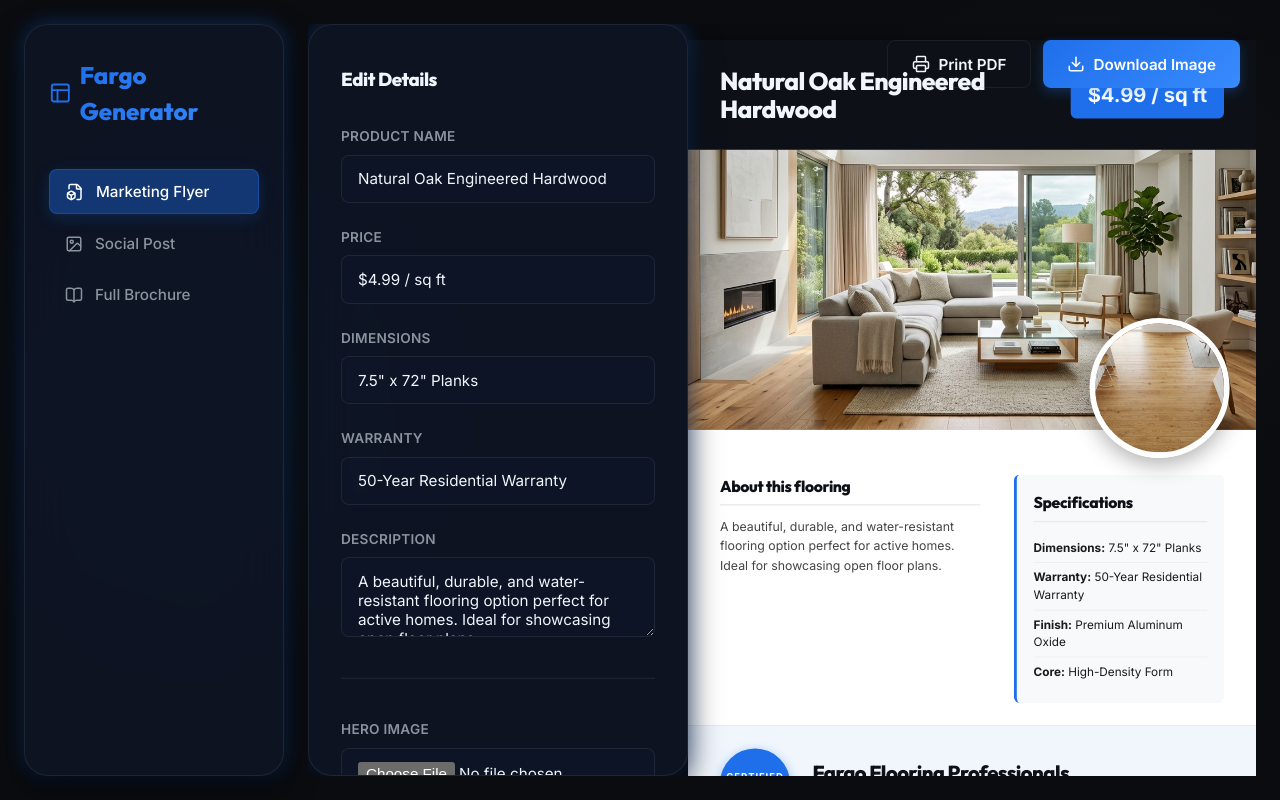
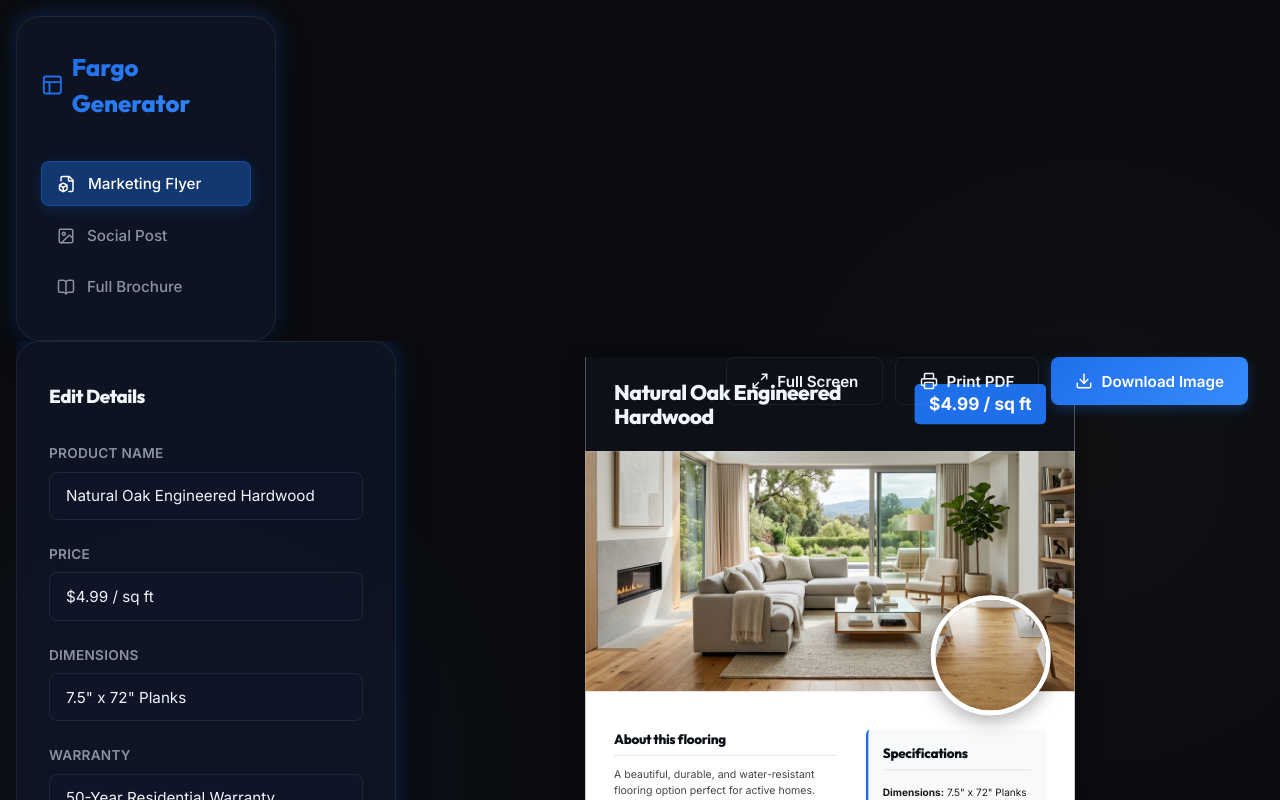
Before and after one commit to hondoentertainment/fargo-flooring-2, a React app: page / in a window 1280 px wide. Shown: the top 800 px of the page. Built offline with nearby package versions, Linux system fonts and the light colour scheme; the HTML template or start-up script is replaced by a standard one.

Commit message:
feat: Add full screen review mode and layout polish

```diff
--- a/src/App.css
+++ b/src/App.css
@@ -1,13 +1,15 @@
 /* App Layout and component styles */
 
 .app-container {
-  display: flex;
-  height: 100vh;
-  width: 100vw;
   overflow: hidden;
-  padding: 1.5rem;
-  gap: 1.5rem;
+  padding: 1rem;
+  gap: 1rem;
   background: transparent;
+}
+
+.app-fullscreen {
+  padding: 0;
+  gap: 0;
 }
 
 .sidebar {
--- a/src/App.jsx
+++ b/src/App.jsx
@@ -5,7 +5,9 @@ import {
   BookOpen,
   Layout,
   Download,
-  Printer
+  Printer,
+  Maximize2,
+  Minimize2
 } from 'lucide-react';
 import html2canvas from 'html2canvas';
 import FlyerPreview from './components/FlyerPreview';
@@ -15,6 +17,7 @@ import './App.css';
 
 function App() {
   const [assetType, setAssetType] = useState('flyer');
+  const [isFullscreen, setIsFullscreen] = useState(false);
 
   const [formData, setFormData] = useState({
     productName: 'Natural Oak Engineered Hardwood',
@@ -87,8 +90,9 @@ function App() {
   };
 
   return (
-    <div className="app-container">
+    <div className={`app-container ${isFullscreen ? 'app-fullscreen' : ''}`}>
       {/* Sidebar Navigation */}
+      {!isFullscreen && (
       <aside className="sidebar stagger-item" style={{ animationDelay: '0.05s' }}>
         <div className="brand-header">
           <Layout size={24} color="var(--accent-sapphire)" />
@@ -122,9 +126,11 @@ function App() {
           Full Brochure
         </button>
       </aside>
+      )}
 
       <main className="main-content">
         {/* Editor Form */}
+        {!isFullscreen && (
         <section className="editor-panel stagger-item" style={{ animationDelay: '0.1s' }}>
           <h3>Edit Details</h3>
 
@@ -230,11 +236,16 @@ function App() {
             />
           </div>
         </section>
+        )}
 
         {/* Live Preview */}
         <section className="preview-panel">
           {/* Action Bar for Exprots */}
           <div className="action-bar stagger-item" style={{ animationDelay: '0.25s' }}>
+            <button className="btn btn-outline" onClick={() => setIsFullscreen(!isFullscreen)}>
+              {isFullscreen ? <Minimize2 size={18} /> : <Maximize2 size={18} />}
+              {isFullscreen ? 'Exit Full Screen' : 'Full Screen'}
+            </button>
             <button className="btn btn-outline" onClick={handlePrint} disabled={assetType === 'social'}>
               <Printer size={18} /> Print PDF
             </button>
--- a/src/components/BrochurePreview.css
+++ b/src/components/BrochurePreview.css
@@ -11,11 +11,17 @@
   transform-origin: top left;
 }
 
-/* Scaling logic for the preview panel */
 .preview-panel .brochure-document {
-  transform: scale(0.65);
-  margin-bottom: -285px; /* Offset the scale height reduction manually for simple layout */
-  margin-right: -369px; /* Offset width */
+  transform: scale(0.55);
+  margin-bottom: -365px; /* Offset the scale height reduction manually for simple layout */
+  margin-right: -475px; /* Offset width */
+}
+
+.app-fullscreen .preview-panel .brochure-document {
+  transform: scale(0.85);
+  margin-bottom: -120px;
+  margin-right: -150px;
+  margin-top: 4rem;
 }
 
 /* 3 Equal Panels */
--- a/src/components/FlyerPreview.css
+++ b/src/components/FlyerPreview.css
@@ -12,10 +12,15 @@
   transform-origin: top center;
 }
 
-/* Scaling logic for the preview panel */
 .preview-panel .flyer-document {
-  transform: scale(0.7);
-  margin-bottom: -300px; /* Offset the scale height reduction manually for simple layout */
+  transform: scale(0.6);
+  margin-bottom: -400px; /* Offset the scale height reduction manually for simple layout */
+}
+
+.app-fullscreen .preview-panel .flyer-document {
+  transform: scale(0.9);
+  margin-bottom: -100px;
+  margin-top: 4rem;
 }
 
 .flyer-header {
--- a/src/components/SocialPreview.css
+++ b/src/components/SocialPreview.css
@@ -14,8 +14,14 @@
 
 /* Scaling logic for the preview panel */
 .preview-panel .social-document {
-  transform: scale(0.5);
-  margin-bottom: -540px; /* Offset the scale height reduction manually for simple layout */
+  transform: scale(0.45);
+  margin-bottom: -600px; /* Offset the scale height reduction manually for simple layout */
+}
+
+.app-fullscreen .preview-panel .social-document {
+  transform: scale(0.75);
+  margin-bottom: -270px;
+  margin-top: 4rem;
 }
 
 .social-hero {
```
